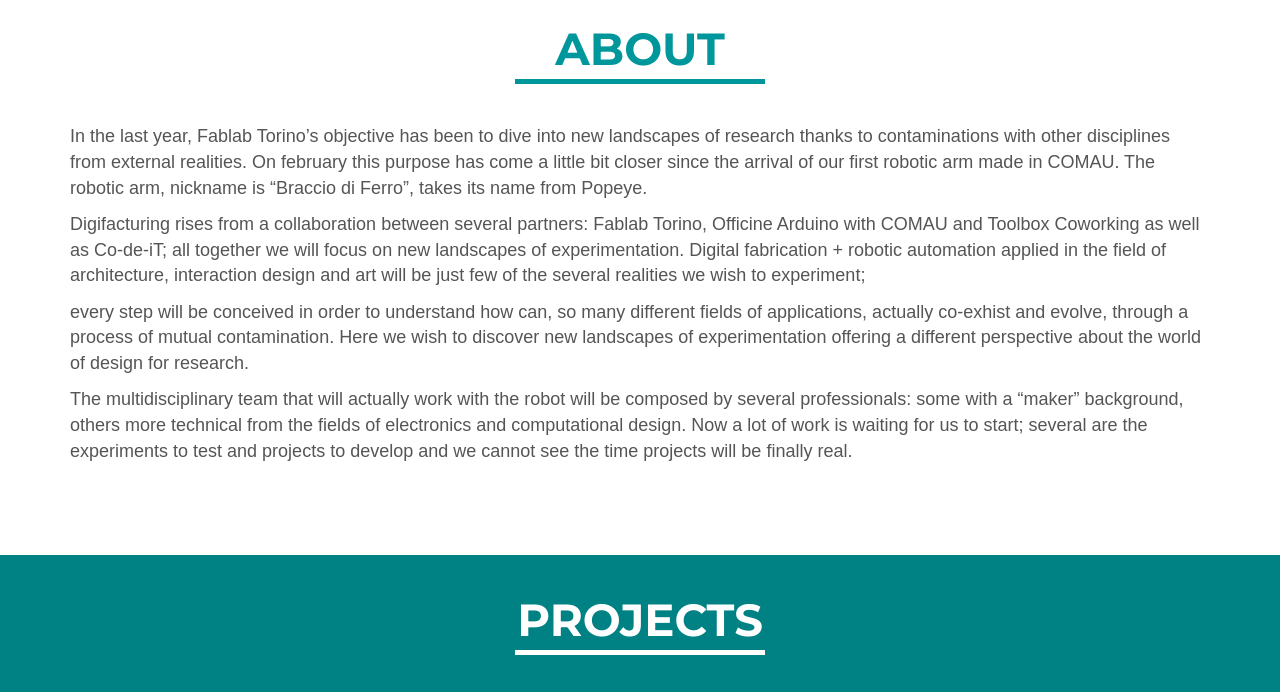
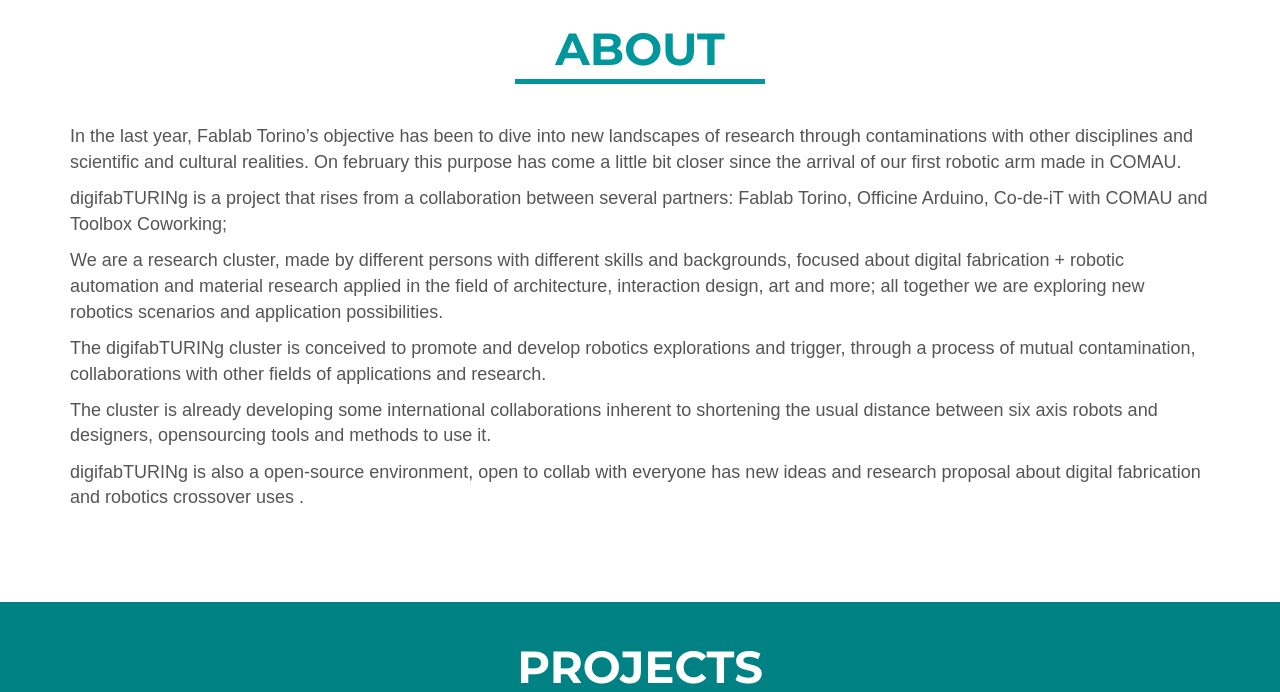
Before and after one commit to Digifabturing/LandingPage, a plain HTML site: page index.html in a window 1280 px wide. Shown: the part 698-1390 px from the top of the page. Drawn offline with Linux system fonts and the light colour scheme.

Commit message:
Update index.html

```diff
--- a/index.html
+++ b/index.html
@@ -94,20 +94,26 @@
                     <hr class="star-light star-light-about">
                 </div>
             </div>
-            <p>In the last year, Fablab Torino’s objective has been to dive into new landscapes of research thanks to contaminations with other disciplines from external realities. On february this purpose has come a little bit closer since the arrival of our first robotic arm made in COMAU.
-The robotic arm, nickname is  “Braccio di Ferro”, takes its name from Popeye.</p>
+            <p>In the last year, Fablab Torino’s objective has been to dive into new landscapes of research through contaminations with other disciplines and scientific and cultural realities. On february this purpose has come a little bit closer since the arrival of our first robotic arm made in COMAU.</p>
 <p>
-Digifacturing rises from a collaboration between several partners: Fablab Torino, Officine Arduino with COMAU and Toolbox Coworking as well as Co-de-iT; all together we will focus on new landscapes of experimentation.
-Digital fabrication + robotic automation applied in the field of architecture, interaction design and art will be just few of the several realities we wish to experiment;
+digifabTURINg is a project that rises from a collaboration between several partners: Fablab Torino, Officine Arduino, Co-de-iT with COMAU and Toolbox Coworking;
+
 <p>
 
 <p>
-every step will be conceived in order to understand how can, so many different fields of applications, actually co-exhist and evolve, through a process of mutual contamination. Here we wish to discover new landscapes of experimentation offering a different perspective about the world of design for research.
+We are a research cluster, made by different persons with different skills and backgrounds, focused about digital fabrication + robotic automation and material research applied in the field of architecture, interaction design, art and more; all together we are exploring new robotics scenarios and application possibilities.
 </p>
 <p>
-The multidisciplinary team that will actually work with the robot will be composed by several professionals: some with a “maker” background, others more technical from the fields of electronics and computational design.
-Now a lot of work is waiting for us to start;
-several are the experiments to test and projects to develop and we cannot see the time projects will be finally real.
+The digifabTURINg cluster is conceived to promote and develop robotics explorations and trigger, through a process of mutual contamination, collaborations with other fields of applications and research.
+
+</p>
+<p>
+The cluster is already developing some international collaborations inherent to shortening the usual distance between six axis robots and designers, opensourcing tools and methods to use it.
+
+</p>
+<p>
+digifabTURINg is also a open-source environment, open to collab with everyone has new ideas and research proposal about digital fabrication and robotics crossover uses .
+
 </p>
         </div>
     </section>
```
